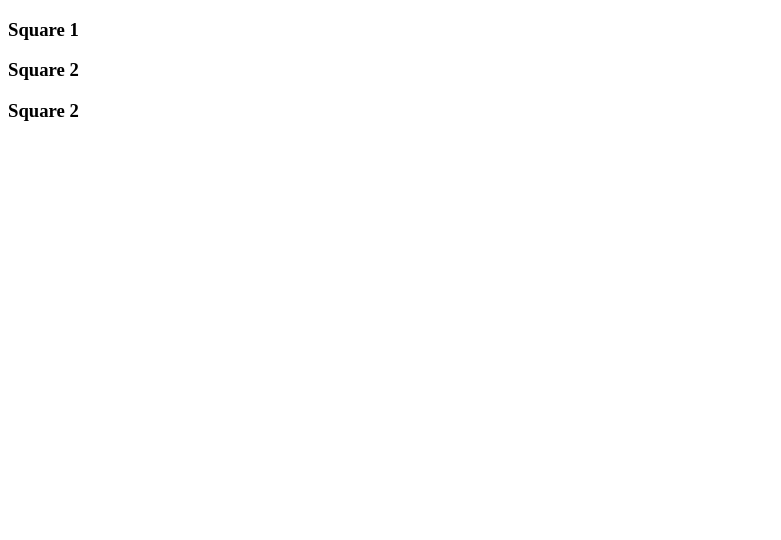
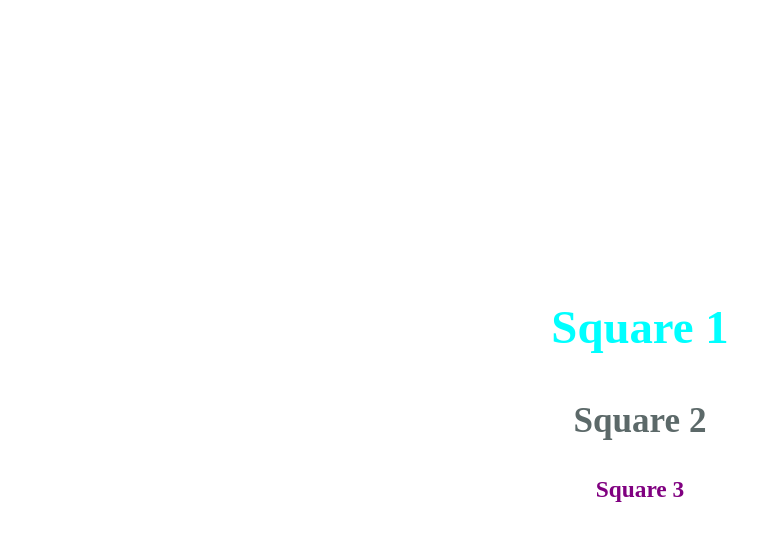
Before and after one commit to kdolan28/MergeConflict-Practice, a plain HTML site: page index.html in a window 1280 px wide. Shown: the whole page, without its empty margins (0-781 px from the left). Drawn offline with Linux system fonts and the light colour scheme.

Commit message:
merge update

```diff
--- a/index.html
+++ b/index.html
@@ -8,14 +8,15 @@
     <title>Document</title>
   </head>
   <body>
-    <div class="alpha">
+    <div class="div1">
       <h3>Square 1</h3>
     </div>
-    <div class="beta">
+    <div class="div2">
       <h3>Square 2</h3>
     </div>
-    <div class="charlie">
-      <h3>Square 2</h3>
+    <div class="div3">
+      <h3>Square 3</h3>
     </div>
+  </main>
   </body>
 </html>
--- a/style.css
+++ b/style.css
@@ -0,0 +1,21 @@
+body {
+  margin: 300px;
+}
+
+.div1 {
+  text-align: center;
+  color: aqua;
+  font-size: 40px;
+}
+
+.div2 {
+  text-align: center;
+  color: rgb(92, 105, 105);
+  font-size: 30px;
+}
+
+.div3 {
+  text-align: center;
+  color: purple;
+  font-size: 20px;
+}
```
